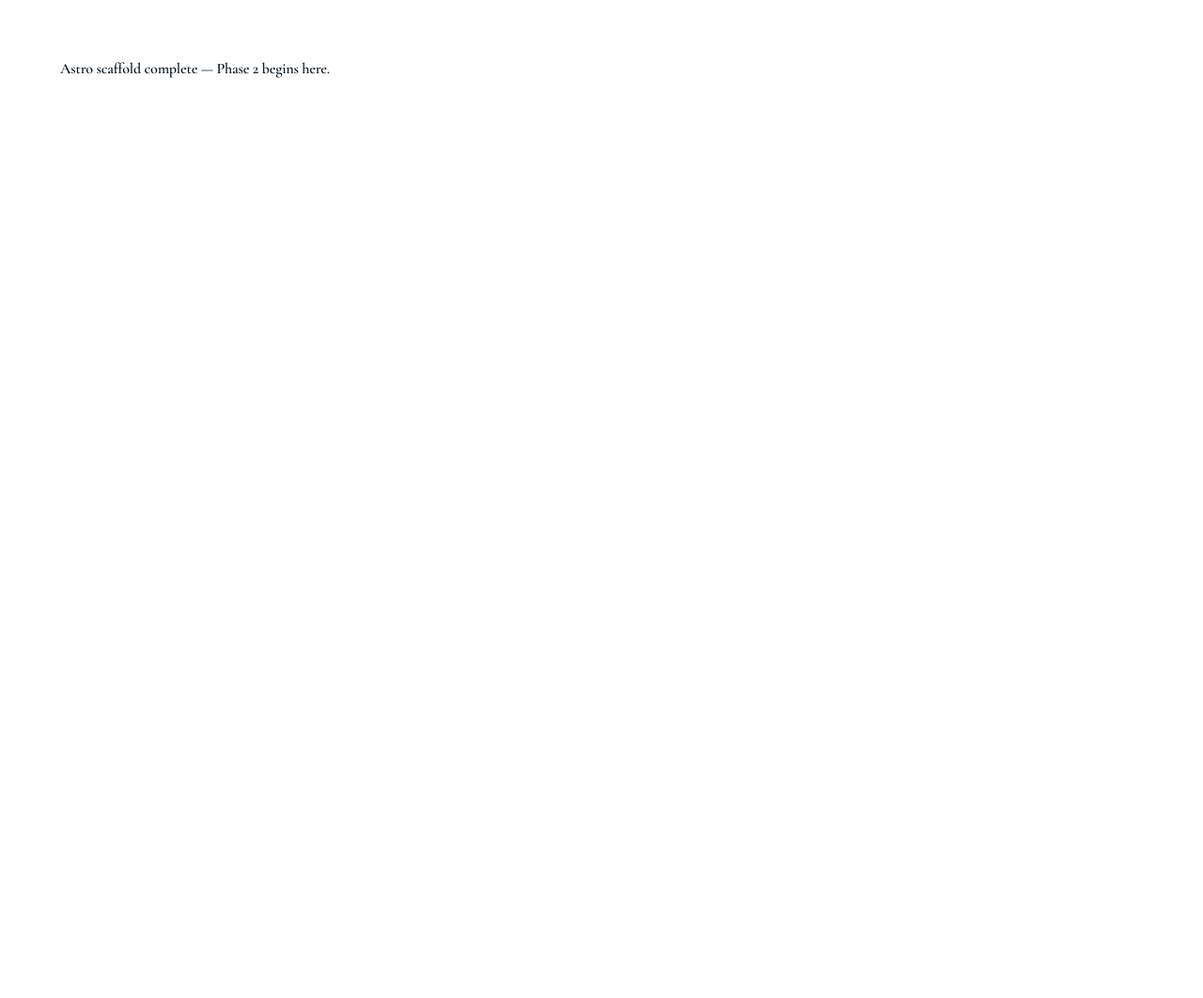
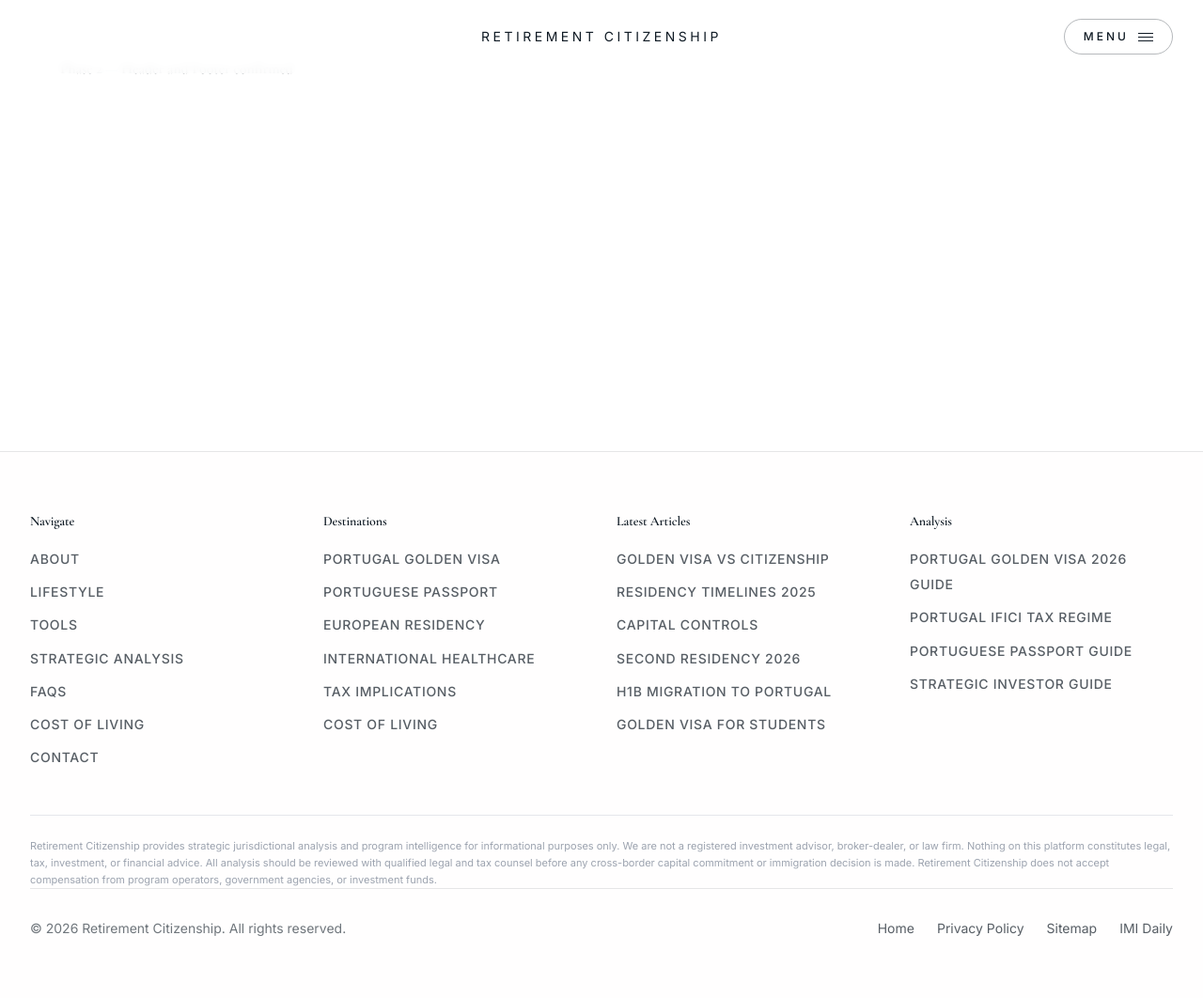
Before and after one commit to jordancc1996/Retirement-Citizenship, an Astro site: page / in a window 1280 px wide. Shown: the whole page at 94% size. Before the commit the page ends 800 px from the top, so only its background shows below. Built offline with nearby package versions, Linux system fonts and the light colour scheme; Astro itself is replaced by a stand-in of ours.

Commit message:
Phase 2: migrate Header, Footer, and DisclaimerFooter as pixel-perfect React islands — router swaps only, all styling preserved
Co-authored-by: Cursor <cursoragent@cursor.com>

```diff
--- /dev/null
+++ b/src/components/DisclaimerFooter.tsx
@@ -0,0 +1,17 @@
+const DISCLAIMER_TEXT = "Retirement Citizenship provides strategic jurisdictional analysis and program intelligence for informational purposes only. We are not a registered investment advisor, broker-dealer, or law firm. Nothing on this platform constitutes legal, tax, investment, or financial advice. All analysis should be reviewed with qualified legal and tax counsel before any cross-border capital commitment or immigration decision is made. Retirement Citizenship does not accept compensation from program operators, government agencies, or investment funds.";
+
+export const DisclaimerFooter = () => (
+  <div className="border-t border-border pt-6 mt-8">
+    <p style={{ fontFamily: "'Inter', sans-serif", fontSize: '11px', lineHeight: 1.6, color: '#9CA3AF' }}>
+      {DISCLAIMER_TEXT}
+    </p>
+  </div>
+);
+
+export const DisclaimerArticle = () => (
+  <div className="rounded-md px-5 py-4 mb-8" style={{ backgroundColor: '#F0F4FA', border: '1px solid #D6E0ED' }}>
+    <p style={{ fontFamily: "'Inter', sans-serif", fontSize: '12px', lineHeight: 1.6, color: '#4B5563' }}>
+      {DISCLAIMER_TEXT}
+    </p>
+  </div>
+);
--- /dev/null
+++ b/src/components/Footer.tsx
@@ -0,0 +1,106 @@
+import { DisclaimerFooter } from "./DisclaimerFooter";
+
+const Footer = () => {
+  const mainNavLinks = [
+    { to: "/about", label: "About" },
+    { to: "/lifestyle", label: "Lifestyle" },
+    { to: "/tools", label: "Tools" },
+    { to: "/strategic-analysis", label: "Strategic Analysis" },
+    { to: "/faqs", label: "FAQs" },
+    { to: "/cost-of-living", label: "Cost of Living" },
+    { to: "/contact", label: "Contact" },
+  ];
+
+  const destinationLinks = [
+    { to: "/strategic-analysis/portugal-golden-visa-2026-guide", label: "Portugal Golden Visa" },
+    { to: "/strategic-analysis/portuguese-passport-global-investors", label: "Portuguese Passport" },
+    { to: "/strategic-analysis/second-residency-2026", label: "European Residency" },
+    { to: "/faqs/healthcare-options", label: "International Healthcare" },
+    { to: "/faqs/tax-implications", label: "Tax Implications" },
+    { to: "/cost-of-living", label: "Cost of Living" },
+  ];
+
+  const articleLinks = [
+    { to: "/strategic-analysis/golden-visa-citizenship", label: "Golden Visa vs Citizenship" },
+    { to: "/strategic-analysis/residency-timelines-2025", label: "Residency Timelines 2025" },
+    { to: "/strategic-analysis/capital-controls", label: "Capital Controls" },
+    { to: "/strategic-analysis/second-residency-2026", label: "Second Residency 2026" },
+    { to: "/strategic-analysis/h1b-migration-portugal", label: "H1B Migration to Portugal" },
+    { to: "/strategic-analysis/golden-visa-students", label: "Golden Visa for Students" },
+  ];
+
+  const analysisLinks = [
+    { to: "/strategic-analysis/portugal-golden-visa-2026-guide", label: "Portugal Golden Visa 2026 Guide" },
+    { to: "/strategic-analysis/portugal-ifici-tax-regime-2025", label: "Portugal IFICI Tax Regime" },
+    { to: "/strategic-analysis/portuguese-passport-global-investors", label: "Portuguese Passport Guide" },
+    { to: "/strategic-analysis/strategic-investor-citizenship-investment", label: "Strategic Investor Guide" },
+  ];
+
+  return (
+    <footer className="py-16 bg-secondary/10 border-t border-primary/10">
+      <div className="container mx-auto px-8">
+        <div className="grid grid-cols-2 md:grid-cols-4 gap-8 mb-12">
+          <nav aria-label="Main navigation">
+            <h3 className="text-sm font-semibold text-primary mb-4">Navigate</h3>
+            <ul className="space-y-2">
+              {mainNavLinks.map(link => (
+                <li key={link.to}>
+                  <a href={link.to} className="text-sm text-primary/70 hover:text-primary transition-colors">{link.label}</a>
+                </li>
+              ))}
+            </ul>
+          </nav>
+
+          <nav aria-label="Destinations">
+            <h3 className="text-sm font-semibold text-primary mb-4">Destinations</h3>
+            <ul className="space-y-2">
+              {destinationLinks.map(link => (
+                <li key={link.to}>
+                  <a href={link.to} className="text-sm text-primary/70 hover:text-primary transition-colors">{link.label}</a>
+                </li>
+              ))}
+            </ul>
+          </nav>
+
+          <nav aria-label="Articles">
+            <h3 className="text-sm font-semibold text-primary mb-4">Latest Articles</h3>
+            <ul className="space-y-2">
+              {articleLinks.map(link => (
+                <li key={link.to}>
+                  <a href={link.to} className="text-sm text-primary/70 hover:text-primary transition-colors">{link.label}</a>
+                </li>
+              ))}
+            </ul>
+          </nav>
+
+          <nav aria-label="In-depth analysis">
+            <h3 className="text-sm font-semibold text-primary mb-4">Analysis</h3>
+            <ul className="space-y-2">
+              {analysisLinks.map(link => (
+                <li key={link.to}>
+                  <a href={link.to} className="text-sm text-primary/70 hover:text-primary transition-colors">{link.label}</a>
+                </li>
+              ))}
+            </ul>
+          </nav>
+        </div>
+
+        <DisclaimerFooter />
+
+        <div className="pt-8 border-t border-primary/10 flex flex-col md:flex-row justify-between items-center gap-4">
+          <p className="text-sm text-primary/60">
+            © {new Date().getFullYear()} Retirement Citizenship. All rights reserved.
+          </p>
+          <div className="flex items-center gap-6 text-sm">
+            <a href="/" className="text-primary/70 hover:text-primary transition-colors">Home</a>
+            <a href="/privacy-policy" className="text-primary/70 hover:text-primary transition-colors">Privacy Policy</a>
+            <a href="/sitemap.xml" className="text-primary/70 hover:text-primary transition-colors">Sitemap</a>
+            <a href="https://imidaily.com" target="_blank" rel="noopener noreferrer" className="text-primary/70 hover:text-primary transition-colors">IMI Daily</a>
+          </div>
+        </div>
+      </div>
+    </footer>
+  );
+};
+
+export default Footer;
--- /dev/null
+++ b/src/components/Header.tsx
@@ -0,0 +1,212 @@
+// Reusable Header Component — Ultra-minimalist centered brand + MENU overlay
+import { useState, useEffect } from 'react';
+
+interface NavLink {
+  to: string;
+  label: string;
+}
+
+interface HeaderProps {
+  variant?: 'default' | 'hero';
+}
+
+const overlayLinks: NavLink[] = [
+  { to: '/about', label: 'About' },
+  { to: '/lifestyle', label: 'Lifestyle' },
+  { to: '/tools', label: 'Tools' },
+  { to: '/strategic-analysis', label: 'Strategic Analysis' },
+
+  { to: '/faqs', label: 'FAQs' },
+  { to: '/cost-of-living', label: 'Cost of Living' },
+  { to: '/contact', label: 'Contact Us' },
+];
+
+const isActivePath = (currentPath: string, linkPath: string) => {
+  if (linkPath === '/') return currentPath === '/';
+  return currentPath === linkPath || currentPath.startsWith(linkPath + '/');
+};
+
+const Header = ({ variant = 'default' }: HeaderProps) => {
+  const [menuOpen, setMenuOpen] = useState(false);
+  const [isScrolled, setIsScrolled] = useState(false);
+  const pathname = typeof window !== 'undefined' ? window.location.pathname : '/';
+
+  useEffect(() => {
+    const handleScroll = () => {
+      setIsScrolled(window.scrollY > 100);
+    };
+    window.addEventListener('scroll', handleScroll);
+    return () => window.removeEventListener('scroll', handleScroll);
+  }, []);
+
+  // Close menu on route change
+  useEffect(() => {
+    setMenuOpen(false);
+  }, [pathname]);
+
+  // Lock body scroll when menu open
+  useEffect(() => {
+    if (menuOpen) {
+      const original = document.body.style.overflow;
+      document.body.style.overflow = 'hidden';
+      return () => {
+        document.body.style.overflow = original;
+      };
+    }
+  }, [menuOpen]);
+
+  // Close on Escape
+  useEffect(() => {
+    if (!menuOpen) return;
+    const onKey = (e: KeyboardEvent) => {
+      if (e.key === 'Escape') setMenuOpen(false);
+    };
+    window.addEventListener('keydown', onKey);
+    return () => window.removeEventListener('keydown', onKey);
+  }, [menuOpen]);
+
+  const isTransparent = variant === 'hero' && !isScrolled && !menuOpen;
+  const textColor = isTransparent ? 'text-white' : 'text-primary';
+  const borderColor = isTransparent ? 'border-white/40' : 'border-primary/30';
+
+  return (
+    <>
+      <header
+        className={`fixed top-0 w-full z-50 transition-all duration-500 ${
+          isTransparent ? 'bg-transparent' : 'bg-white/95 backdrop-blur-sm'
+        }`}
+      >
+        <div className="container mx-auto px-4 md:px-8 py-5">
+          <div className="grid grid-cols-3 items-center">
+            {/* Left spacer (kept for symmetry) */}
+            <div />
+
+            {/* Centered brand */}
+            <div className="flex justify-center">
+              <a
+                href="/"
+                className={`font-normal text-xs md:text-sm tracking-[0.25em] hover:opacity-60 transition-all duration-300 whitespace-nowrap uppercase ${textColor}`}
+              >
+                Retirement Citizenship
+              </a>
+            </div>
+
+            {/* Right MENU trigger as pill */}
+            <div className="flex justify-end">
+              <button
+                onClick={() => setMenuOpen(true)}
+                aria-label="Open menu"
+                aria-expanded={menuOpen}
+                className={`group inline-flex items-center gap-2.5 rounded-full border ${borderColor} px-4 py-2 md:px-5 md:py-2.5 transition-all duration-300 hover:opacity-80 ${
+                  isTransparent ? 'bg-white/5 backdrop-blur-sm' : 'bg-transparent'
+                }`}
+              >
+                <span
+                  className={`text-[10px] md:text-xs tracking-[0.25em] uppercase font-medium ${textColor}`}
+                >
+                  Menu
+                </span>
+                <span className="flex flex-col gap-[3px]" aria-hidden="true">
+                  <span
+                    className={`block h-px w-4 transition-all duration-300 ${
+                      isTransparent ? 'bg-white' : 'bg-primary'
+                    }`}
+                  />
+                  <span
+                    className={`block h-px w-4 transition-all duration-300 ${
+                      isTransparent ? 'bg-white' : 'bg-primary'
+                    }`}
+                  />
+                  <span
+                    className={`block h-px w-4 transition-all duration-300 ${
+                      isTransparent ? 'bg-white' : 'bg-primary'
+                    }`}
+                  />
+                </span>
+              </button>
+            </div>
+          </div>
+        </div>
+      </header>
+
+      {/* Full-screen overlay menu */}
+      <div
+        className={`fixed inset-0 z-[60] transition-all duration-500 ${
+          menuOpen ? 'opacity-100 pointer-events-auto' : 'opacity-0 pointer-events-none'
+        }`}
+        aria-hidden={!menuOpen}
+      >
+        {/* Backdrop with blur (glassmorphism) */}
+        <div
+          className="absolute inset-0 bg-primary/80 backdrop-blur-2xl"
+          onClick={() => setMenuOpen(false)}
+        />
+
+        {/* Top bar inside overlay: brand + close */}
+        <div className="relative z-10">
+          <div className="container mx-auto px-4 md:px-8 py-5">
+            <div className="grid grid-cols-3 items-center">
+              <div />
+              <div className="flex justify-center">
+                <a
+                  href="/"
+                  className="font-normal text-xs md:text-sm tracking-[0.25em] uppercase text-white hover:opacity-60 transition-opacity"
+                >
+                  Retirement Citizenship
+                </a>
+              </div>
+              <div className="flex justify-end">
+                <button
+                  onClick={() => setMenuOpen(false)}
+                  aria-label="Close menu"
+                  className="inline-flex items-center gap-2.5 rounded-full border border-white/40 px-4 py-2 md:px-5 md:py-2.5 bg-white/5 backdrop-blur-sm text-white hover:opacity-80 transition-opacity"
+                >
+                  <span className="text-[10px] md:text-xs tracking-[0.25em] uppercase font-medium">
+                    Close
+                  </span>
+                  <span className="relative h-3 w-4" aria-hidden="true">
+                    <span className="absolute top-1/2 left-0 block h-px w-4 bg-white rotate-45" />
+                    <span className="absolute top-1/2 left-0 block h-px w-4 bg-white -rotate-45" />
+                  </span>
+                </button>
+              </div>
+            </div>
+          </div>
+        </div>
+
+        {/* Menu links — staggered fade-in serif */}
+        <nav
+          className="relative z-10 flex flex-col items-center justify-center px-6 pb-20"
+          style={{ minHeight: 'calc(100vh - 96px)' }}
+        >
+          <ul className="flex flex-col items-center gap-6 md:gap-8">
+            {overlayLinks.map((link, idx) => {
+              const active = isActivePath(pathname, link.to);
+              return (
+                <li
+                  key={link.to}
+                  className={menuOpen ? 'menu-link-stagger' : 'opacity-0'}
+                  style={{ animationDelay: menuOpen ? `${120 + idx * 70}ms` : '0ms' }}
+                >
+                  <a
+                    href={link.to}
+                    aria-current={active ? 'page' : undefined}
+                    onClick={() => setMenuOpen(false)}
+                    className={`font-serif text-3xl md:text-5xl lg:text-6xl tracking-tight text-white/90 hover:text-white transition-all duration-300 ${
+                      active ? 'italic text-white' : ''
+                    }`}
+                    style={{ fontFamily: "'Cormorant Garamond', Georgia, serif" }}
+                  >
+                    {link.label}
+                  </a>
+                </li>
+              );
+            })}
+          </ul>
+        </nav>
+      </div>
+    </>
+  );
+};
+
+export default Header;
--- a/src/pages/index.astro
+++ b/src/pages/index.astro
@@ -1,14 +1,16 @@
 ---
 import Layout from '../layouts/Layout.astro';
+import Header from '../components/Header';
+import Footer from '../components/Footer';
 ---
 <Layout>
   <Fragment slot="head">
     <title>Retirement Citizenship — Global Mobility Advisory</title>
-    <meta name="description" content="Global mobility advisory for American families. Investment migration, golden visa programs, and second citizenship strategies." />
+    <meta name="description" content="Global mobility advisory for American families." />
   </Fragment>
-  <div style="padding: 4rem; font-family: 'Inter', sans-serif;">
-    <h1 style="font-family: 'Cormorant Garamond', serif;">
-      Astro scaffold complete — Phase 2 begins here.
-    </h1>
-  </div>
+  <Header client:load />
+  <main style="min-height: 60vh; padding: 4rem; font-family: 'Cormorant Garamond', serif;">
+    <h1>Phase 2 — Header and Footer confirmed</h1>
+  </main>
+  <Footer client:load />
 </Layout>
```
